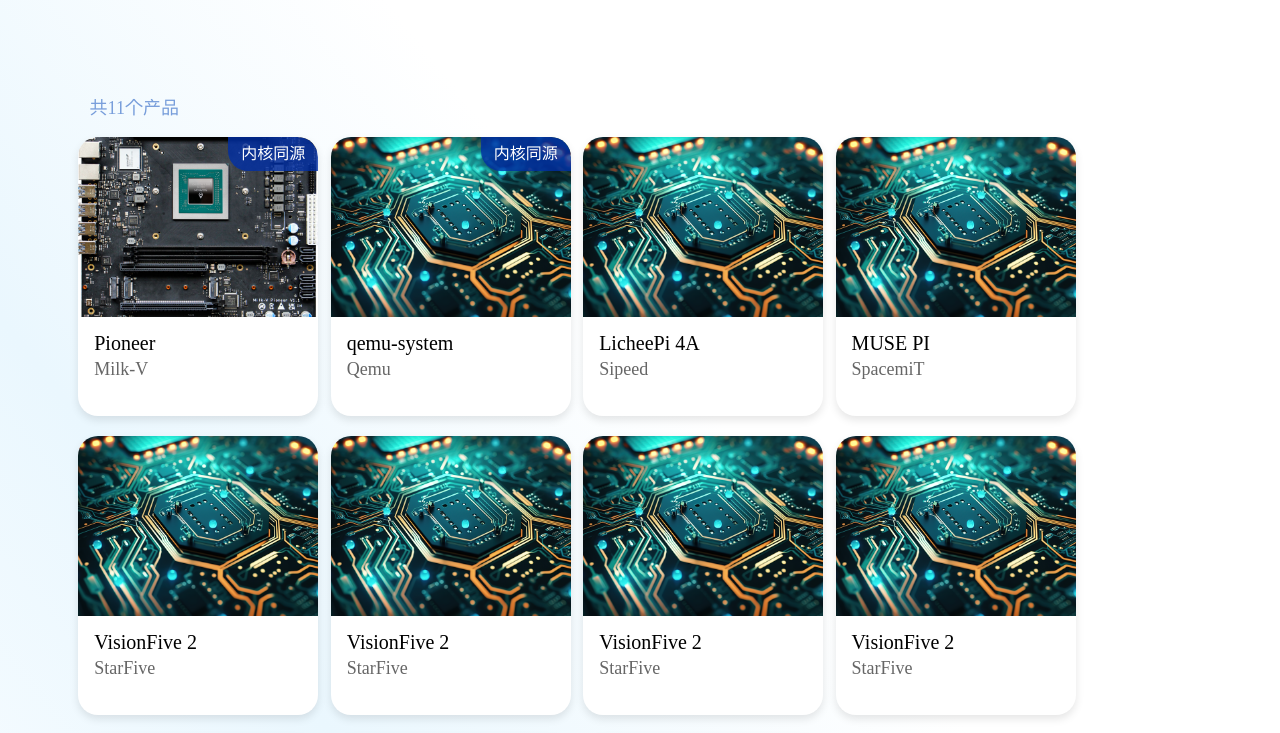
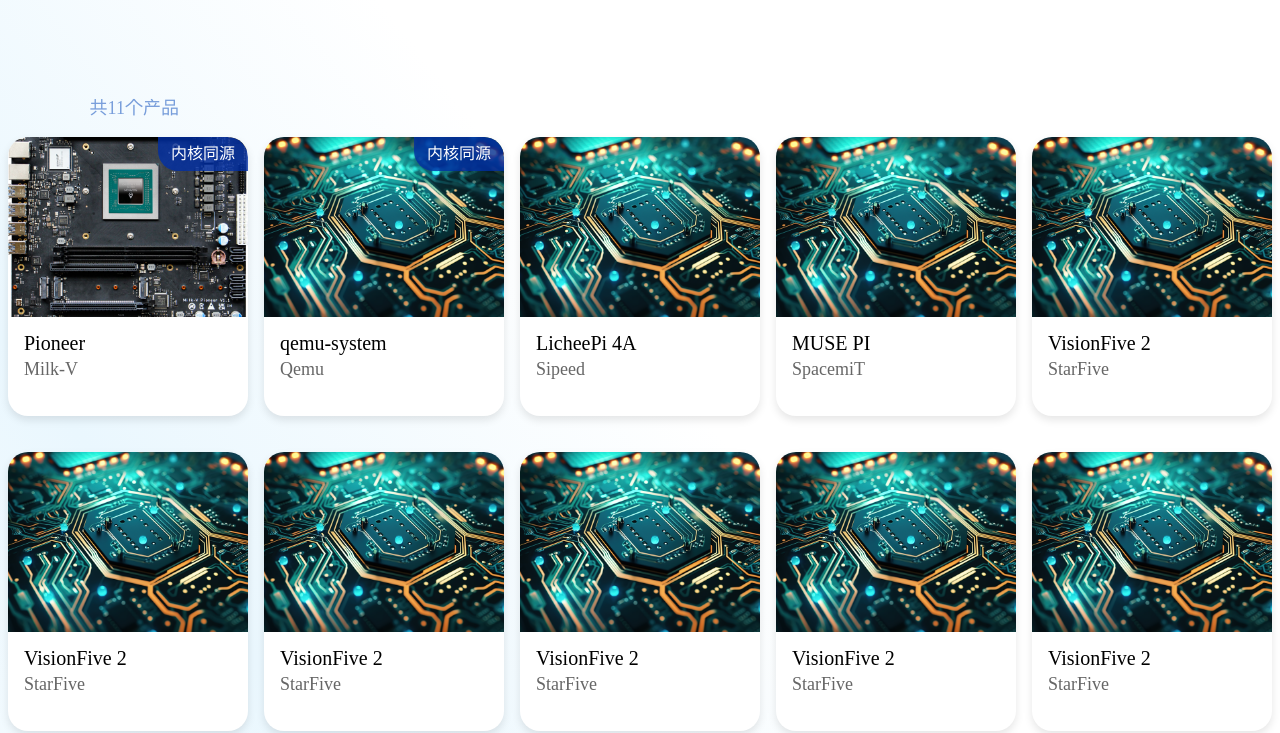
Before and after one commit to paithfinder/oerv-web, a Vue app: page /home in a window 1280 px wide. Shown: the part 486-1219 px from the top of the page. Built offline with nearby package versions, Linux system fonts and the light colour scheme.

Commit message:
首页产品区域增加动态的padding
让产品列表保持居中

Signed-off-by: Mingle Tan <mingle.oerv@isrc.iscas.ac.cn>

```diff
--- a/src/views/home/index.vue
+++ b/src/views/home/index.vue
@@ -1,6 +1,6 @@
 <script setup>
 import ProductItem from "@/components/ProductItem.vue";
-import { ref, computed, onMounted, nextTick, watch } from "vue";
+import { ref, computed, onMounted, nextTick, watch, onUnmounted } from "vue";
 import { useRoute } from "vue-router";
 import { getProductList } from "@/api/get-json";
 
@@ -267,6 +267,29 @@
   console.log(oldValue, newValue);
 });
 console.log(isSearched.value, "我是search");
+
+const productListStyle = ref({ paddingLeft: '0px', paddingRight: '0px' });
+
+    const updatePadding = () => {
+      const viewportWidth = document.body.scrollWidth;
+      console.log(viewportWidth,'我是宽度')
+      const maxItems = Math.floor((viewportWidth + 16) / 256);
+      const paddingValue = (viewportWidth - (maxItems * 240) - (maxItems - 1) * 16) / 2;
+      productListStyle.value.paddingLeft = `${paddingValue}px`;
+      productListStyle.value.paddingRight = `${paddingValue}px`;
+      console.log(maxItems,'我是能容纳的最大容器个数')
+
+    };
+
+    onMounted(() => {
+      updatePadding();
+      window.addEventListener('resize', updatePadding);
+    });
+
+    onUnmounted(() => {
+      window.removeEventListener('resize', updatePadding);
+    });
+
 </script>
 
 <template>
@@ -701,7 +724,7 @@
     .options {
       position: absolute;
       top: 100%;
-      width: 217px;
+      width: 90%;
       height: auto;
       padding: 16px 0;
       box-sizing: border-box;
@@ -815,10 +838,11 @@
     overflow: hidden;
     width: 100%;
     display: flex;
-    padding:0  6.11%;
-    margin-right: auto;
+    padding-left: v-bind('productListStyle.paddingLeft');
+    padding-right: v-bind('productListStyle.paddingRight');
+
     padding-bottom: 20px;
-    gap: 1.11%;
+    gap: 16px;
     flex-wrap: wrap;
   }
 }
```
